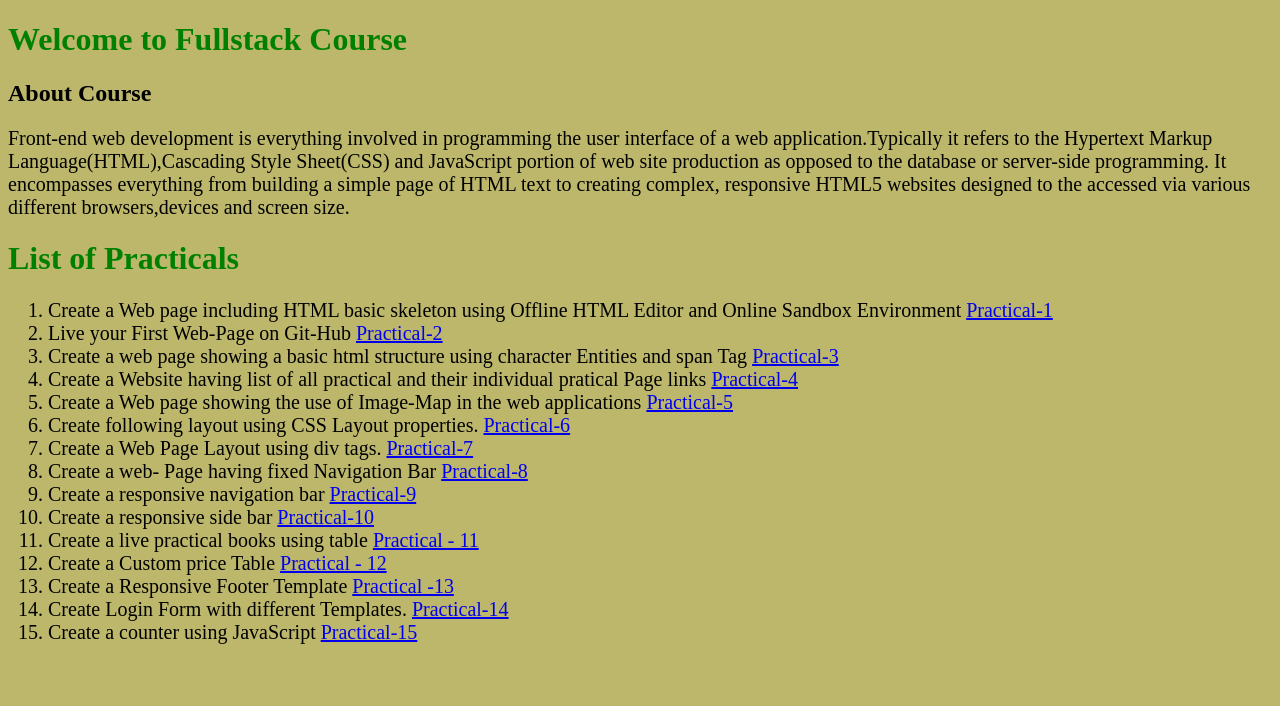
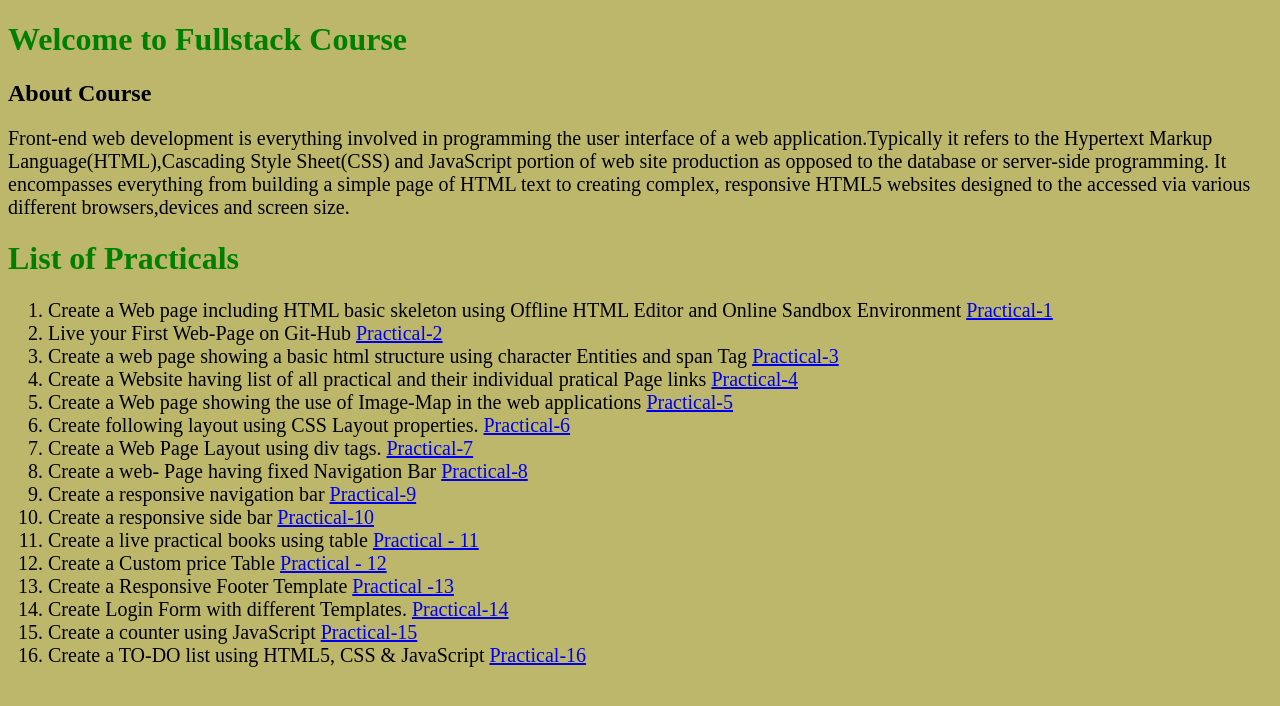
Before and after one commit to Mystery01092000/Full-Stack-sem-5, a Jekyll site: the page index.html, which Jekyll copies as it is, in a window 1280 px wide. Shown: the top 706 px of the page. Built offline with Jekyll 4.4.1, drawn with Linux system fonts in a browser that asks for light colours.

Commit message:
Index updated

```diff
--- a/index.html
+++ b/index.html
@@ -76,6 +76,10 @@
             Create a counter using JavaScript
             <a href="practicals/Practical15.html">Practical-15</a>
         </li>
+        <li>
+            Create a TO-DO list using HTML5, CSS & JavaScript
+            <a href="practicals/Practical16.html">Practical-16</a>
+        </li>
     </ol>
     </div>
 </body>
```
